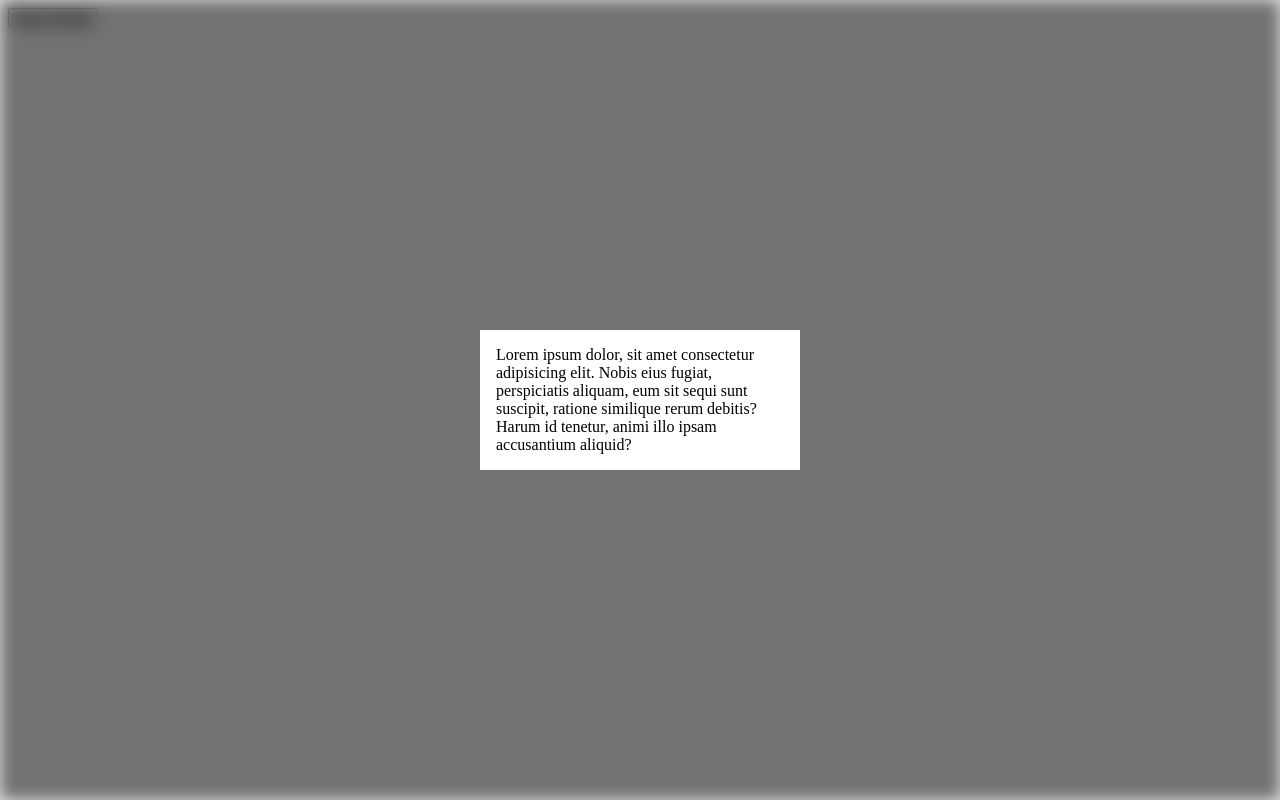
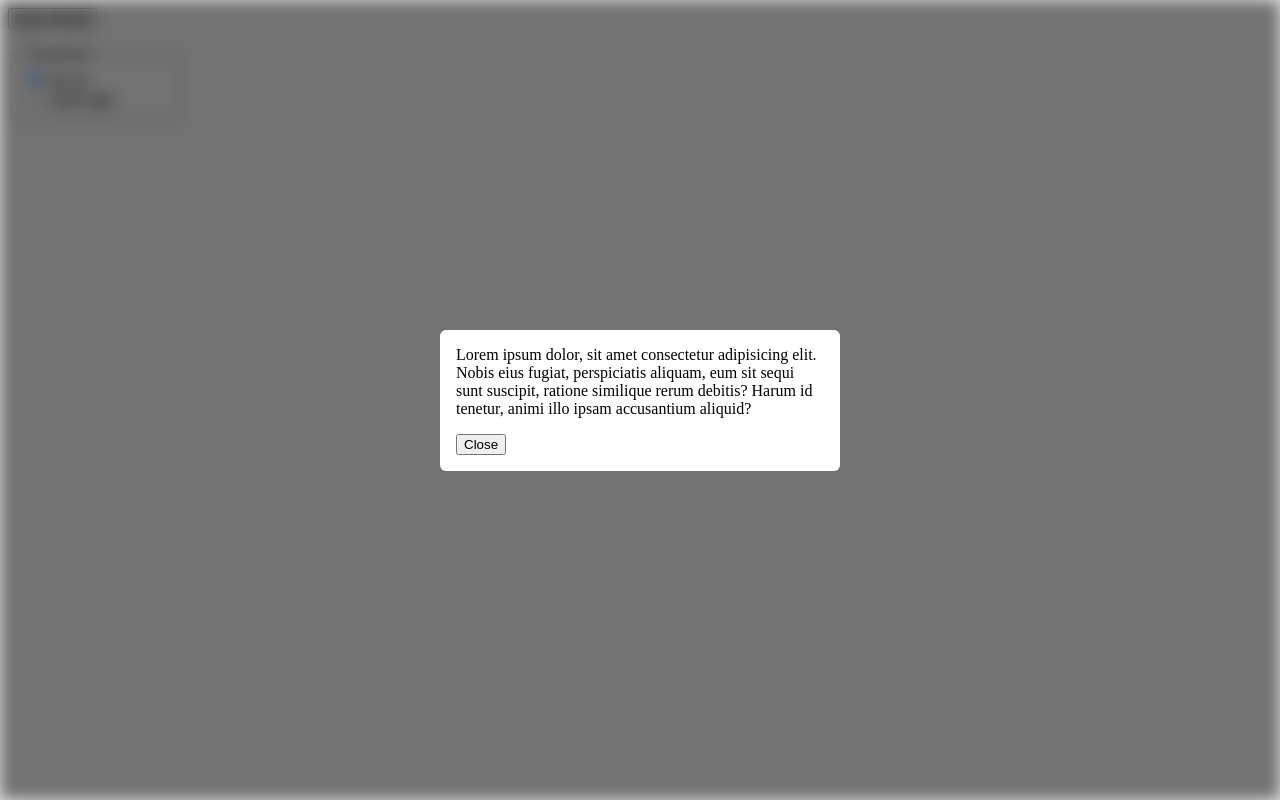
Before and after one commit to hyunbinseo/svelte-html-modal, a SvelteKit app: page /demo in a window 1280 px wide. Both pictures are taken after a click on the button "Open Modal". Built offline with nearby package versions, Linux system fonts and the light colour scheme.

Commit message:
chore: add examples for slide-out drawer

```diff
--- a/src/routes/demo/+page.svelte
+++ b/src/routes/demo/+page.svelte
@@ -1,21 +1,49 @@
-<script>
+<script lang="ts">
 	import Modal from '$lib/Modal.svelte';
 
 	let isOpen = $state(false);
+
+	const transitions = ['fly-up', 'slide-right'] as const;
+	let transition = $state<(typeof transitions)[number]>(transitions[0]);
 </script>
 
 <button type="button" onclick={() => (isOpen = true)}>Open Modal</button>
 
-<div class="modal-wrapper fly-up">
-	<Modal bind:isOpen closeOnBackdropClick={true} closeOnEscapeKey={true}>
+<fieldset style:width="fit-content" style:margin-top="1rem" style:padding-right="4rem">
+	<legend>Transition</legend>
+	<!-- eslint-disable-next-line svelte/require-each-key -->
+	{#each transitions as value}
+		<label>
+			<input type="radio" {value} bind:group={transition} />
+			<span>{value}</span>
+		</label>
+		<br />
+	{/each}
+</fieldset>
+
+<div class={['modal-wrapper', transition]}>
+	<Modal bind:isOpen closeOnBackdropClick={true}>
 		Lorem ipsum dolor, sit amet consectetur adipisicing elit. Nobis eius fugiat, perspiciatis
 		aliquam, eum sit sequi sunt suscipit, ratione similique rerum debitis? Harum id tenetur, animi
 		illo ipsam accusantium aliquid?
+		<button
+			type="button"
+			onclick={() => (isOpen = false)}
+			style:display="block"
+			style:margin-top="1rem"
+		>
+			Close
+		</button>
 	</Modal>
 </div>
 
 <style lang="postcss">
 	.modal-wrapper :global > dialog {
+		padding: 1rem;
+		&::backdrop {
+			backdrop-filter: blur(8px) brightness(0.5);
+		}
+
 		@media (prefers-reduced-motion: no-preference) {
 			&,
 			&::backdrop {
@@ -29,10 +57,18 @@
 	}
 
 	.modal-wrapper.fly-up :global > dialog {
-		width: 20rem;
-		padding: 1rem;
-		&::backdrop {
-			backdrop-filter: blur(8px) brightness(0.5);
+		width: 25rem;
+		border-radius: 0.375rem;
+
+		/* iPhone 16 Pro Max */
+		@media (width <= 27.5rem) {
+			/* bottom sheet */
+			margin-bottom: 0;
+			width: 100%;
+			max-width: 100%;
+			min-height: 80svh;
+			border-bottom-left-radius: 0;
+			border-bottom-right-radius: 0;
 		}
 
 		/* dialog transition */
@@ -60,4 +96,37 @@
 			}
 		}
 	}
+
+	.modal-wrapper.slide-right :global > dialog {
+		margin: 0;
+		margin-left: auto;
+		width: 25rem;
+		height: 100%;
+		max-height: none;
+
+		/* dialog transition */
+		transition-duration: 0.3s;
+		opacity: 0;
+		translate: 100% 0;
+		&:modal {
+			opacity: 1;
+			translate: 0;
+			@starting-style {
+				opacity: 0;
+				translate: 100% 0;
+			}
+		}
+
+		/* backdrop transition */
+		&::backdrop {
+			transition-duration: 0.2s;
+			opacity: 0;
+		}
+		&:modal::backdrop {
+			opacity: 1;
+			@starting-style {
+				opacity: 0;
+			}
+		}
+	}
 </style>
```
Also changed, not shown: 2 other files (tests, documents, lock files or other folders).
